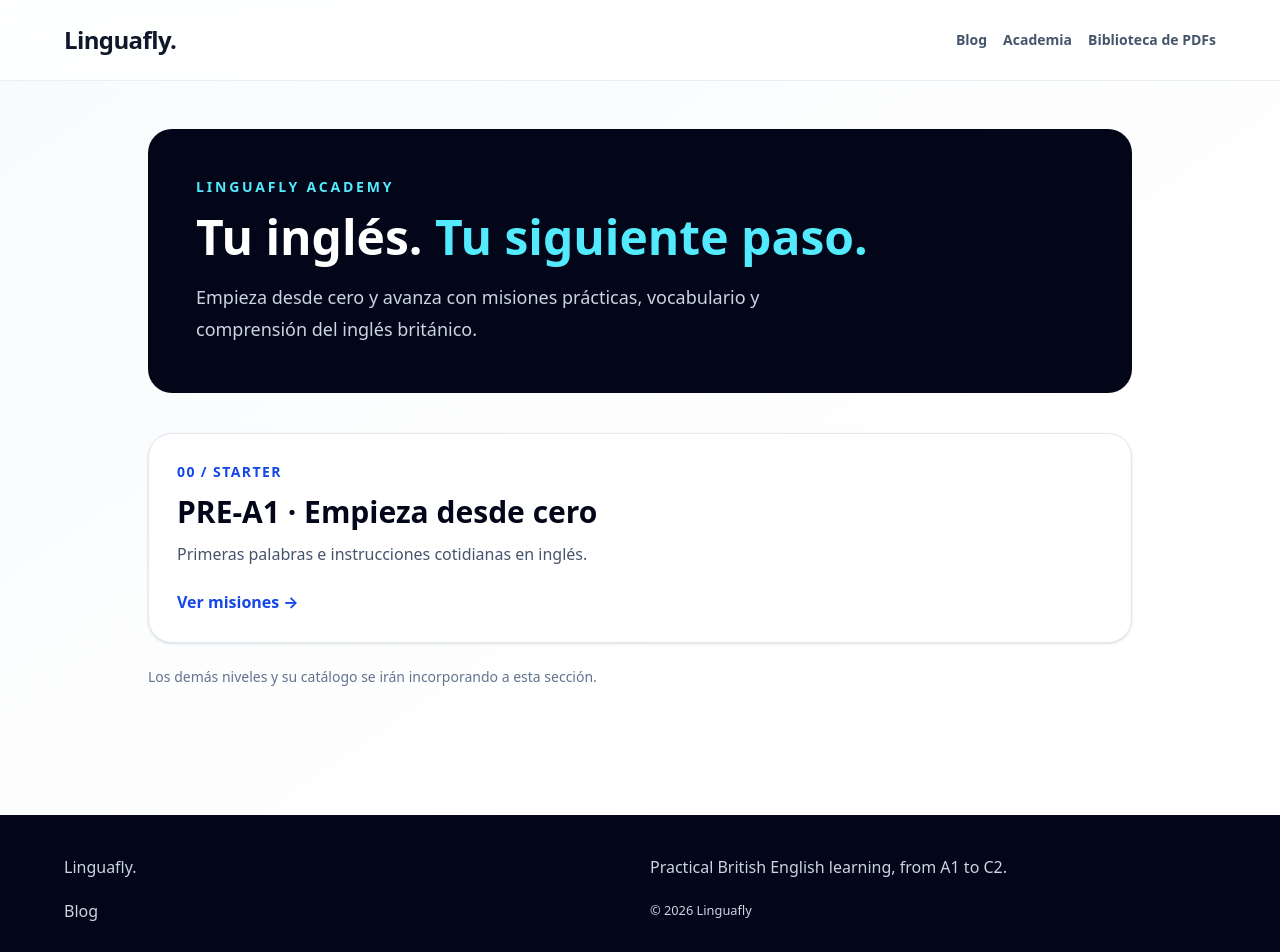
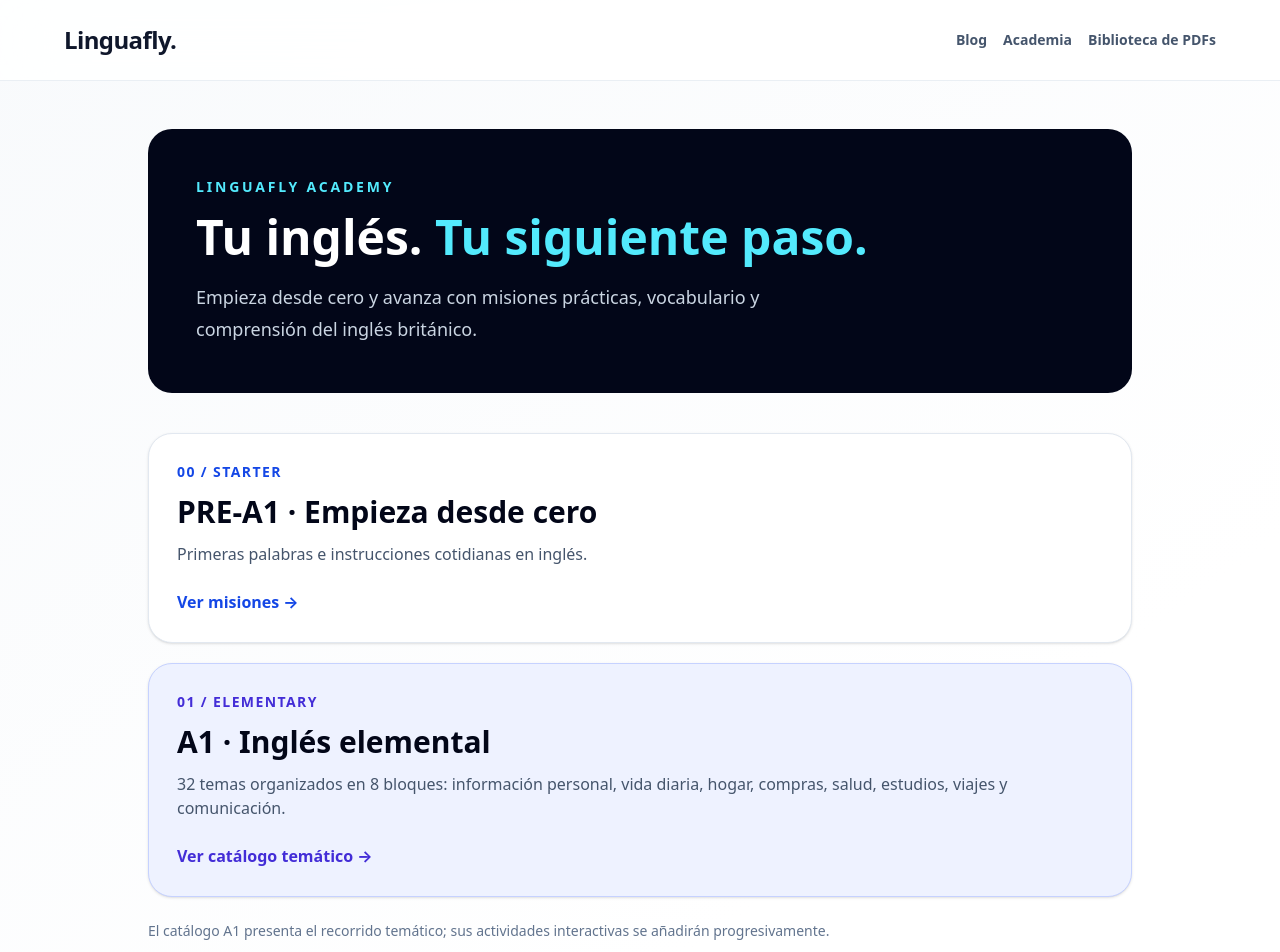
Before and after one commit to linguafly6-ui/linguaflynew2, a Next.js app: page /academia in a window 1280 px wide. Shown: the top 952 px of the page. Built offline with nearby package versions, Linux system fonts and the light colour scheme.

Commit message:
Link A1 thematic catalog from Academy

```diff
--- a/app/academia/page.tsx
+++ b/app/academia/page.tsx
@@ -19,7 +19,13 @@ export default function AcademyPage() {
         <p className="mt-3 text-slate-600">Primeras palabras e instrucciones cotidianas en inglés.</p>
         <span className="mt-6 inline-block font-bold text-blue-700">Ver misiones →</span>
       </Link>
-      <p className="mt-6 text-sm text-slate-500">Los demás niveles y su catálogo se irán incorporando a esta sección.</p>
+      <Link href="/academia/a1" className="mt-5 block rounded-3xl border border-indigo-200 bg-indigo-50 p-7 shadow-sm transition hover:border-indigo-400">
+        <p className="text-sm font-extrabold tracking-widest text-indigo-700">01 / ELEMENTARY</p>
+        <h2 className="mt-3 text-3xl font-black text-slate-950">A1 · Inglés elemental</h2>
+        <p className="mt-3 text-slate-600">32 temas organizados en 8 bloques: información personal, vida diaria, hogar, compras, salud, estudios, viajes y comunicación.</p>
+        <span className="mt-6 inline-block font-bold text-indigo-700">Ver catálogo temático →</span>
+      </Link>
+      <p className="mt-6 text-sm text-slate-500">El catálogo A1 presenta el recorrido temático; sus actividades interactivas se añadirán progresivamente.</p>
     </section>
   </main>;
 }
```
